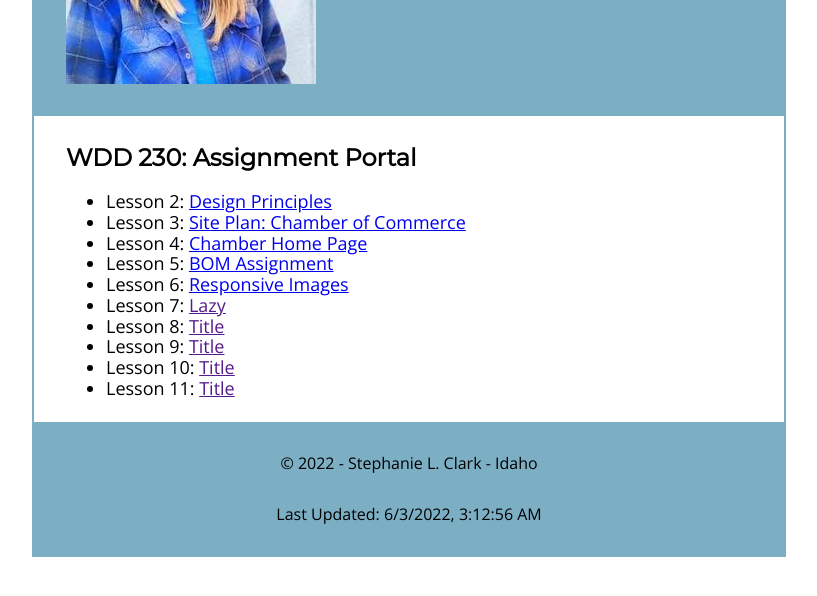
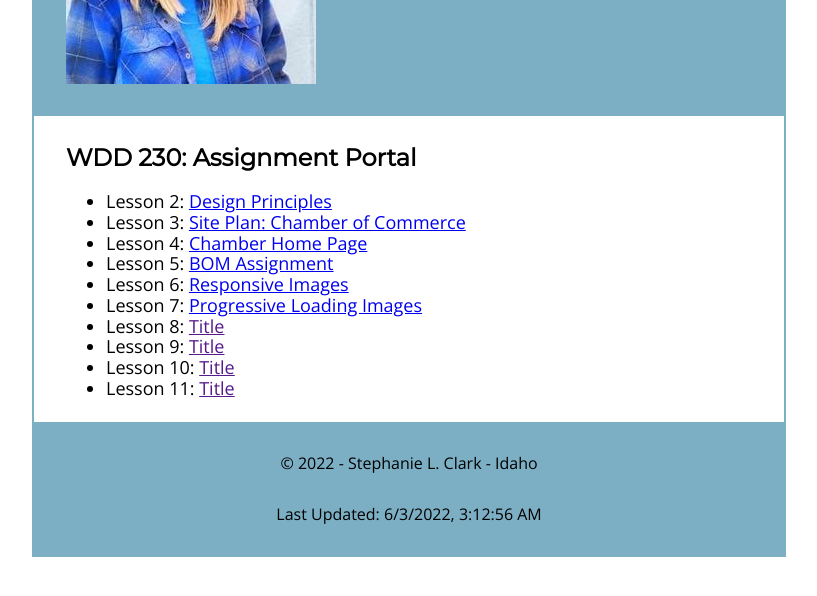
Before and after one commit to slclark4/wdd230, a plain HTML site: page index.html in a window 1280 px wide. Shown: the part 200-796 px from the top of the page, without its empty margins (231-1048 px from the left). Drawn offline with nearby package versions, Linux system fonts and the light colour scheme; files that its build step writes are made by us from their sources.

Commit message:
add to assignment portal

```diff
--- a/index.html
+++ b/index.html
@@ -34,7 +34,10 @@
         <li>Lesson 4: <a href="chamber/index.html">Chamber Home Page</a></li>
         <li>Lesson 5: <a href="lesson5/bom.html">BOM Assignment</a></li>
         <li>Lesson 6: <a href="chamber/index.html">Responsive Images</a></li>
-        <li>Lesson 7: <a href="">Lazy</a></li>
+        <li>
+          Lesson 7:
+          <a href="lesson7/lazyload.html">Progressive Loading Images</a>
+        </li>
         <li>Lesson 8: <a href="">Title</a></li>
         <li>Lesson 9: <a href="">Title</a></li>
         <li>Lesson 10: <a href="">Title</a></li>
```
